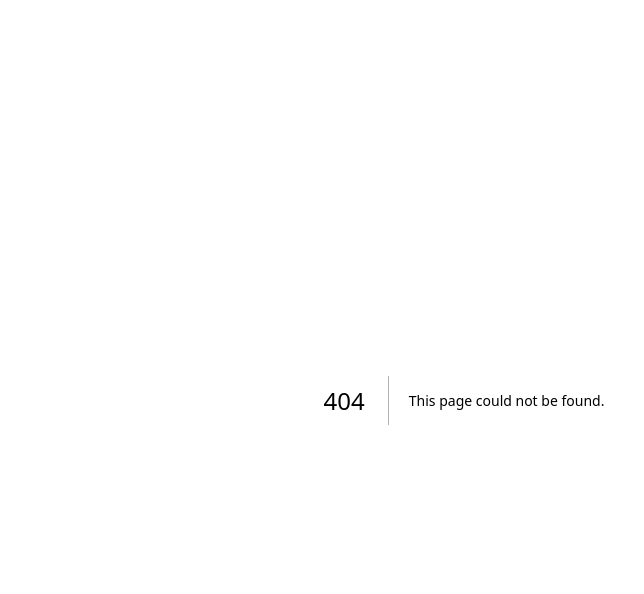
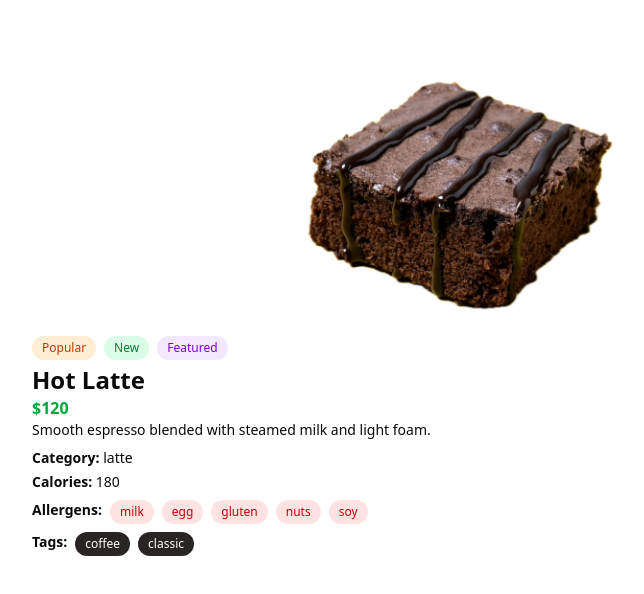
Before and after one commit to furkanarslan1/next-cafe, a Next.js app: page /menu/product/americano in a window 1280 px wide. Before the commit this address had no page. Shown: the top 594 px of the page, without its empty margins (176-820 px from the left). Built offline with nearby package versions, Linux system fonts and the light colour scheme.

Commit message:
feat:add product-detail-page

```diff
--- a/app/(menu)/menu/_components/MenuCategories.tsx
+++ b/app/(menu)/menu/_components/MenuCategories.tsx
@@ -1,5 +1,4 @@
 "use client";
-import { DrinksCategoryType } from "@/types/menu/drinks/drinksType";
 
 import { usePathname, useRouter, useSearchParams } from "next/navigation";
 
--- a/app/(menu)/menu/_components/MenuItems.tsx
+++ b/app/(menu)/menu/_components/MenuItems.tsx
@@ -1,5 +1,6 @@
 import { ProductType } from "@/types/menu/MenuTypes";
 import Image from "next/image";
+import Link from "next/link";
 import React from "react";
 
 interface MenuItemsProps {
@@ -16,14 +17,17 @@ export default function MenuItems({ items }: MenuItemsProps) {
         >
           {/*  IMAGE */}
 
-          <div className="relative h-20 w-20 shrink-0">
+          <Link
+            href={`/menu/product/${item.slug}`}
+            className="relative h-20 w-20 shrink-0"
+          >
             <Image
               src={item.image || "/customer-favorites/brownie.webp"}
               alt={item.title || "drink-image"}
               fill
               className="object-contain"
             />
-          </div>
+          </Link>
           {/*  TITLE & PRICE */}
           <div className="flex flex-col flex-1">
             <div className="flex items-center justify-between w-full">
--- a/app/(menu)/menu/drinks/page.tsx
+++ b/app/(menu)/menu/drinks/page.tsx
@@ -35,9 +35,9 @@ export const drinksCategoriesMock: DrinksCategoryType[] = [
 export const drinksProductsMock: ProductType[] = [
   {
     id: 1,
-    slug: "mocha",
-    title: "mocha",
-    description: "Rich and bold mocha shot",
+    slug: "espresso",
+    title: "Espresso",
+    description: "Rich and bold espresso shot",
     price: 70,
     image: "/customer-favorites/cappuccino.webp",
     mainCategory: "drinks",
@@ -49,9 +49,9 @@ export const drinksProductsMock: ProductType[] = [
   },
   {
     id: 2,
-    slug: "mocha",
-    title: "mocha",
-    description: "mocha with hot water",
+    slug: "americano",
+    title: "Americano",
+    description: "Espresso with hot water",
     price: 80,
     image: "/customer-favorites/mocha.webp",
     mainCategory: "drinks",
@@ -77,7 +77,7 @@ export const drinksProductsMock: ProductType[] = [
   },
   {
     id: 4,
-    slug: "mocha",
+    slug: "iced-mocha",
     title: "Iced mocha",
     description: "Chilled mocha with milk",
     price: 100,
@@ -91,7 +91,7 @@ export const drinksProductsMock: ProductType[] = [
   },
   {
     id: 5,
-    slug: "mocha",
+    slug: "cold-brew",
     title: "Cold Brew",
     description: "Slow brewed cold coffee",
     price: 110,
@@ -105,7 +105,7 @@ export const drinksProductsMock: ProductType[] = [
   },
   {
     id: 6,
-    slug: "mocha",
+    slug: "black-tea",
     title: "Black Tea",
     description: "Classic brewed black tea",
     price: 60,
@@ -119,7 +119,7 @@ export const drinksProductsMock: ProductType[] = [
   },
   {
     id: 7,
-    slug: "mocha",
+    slug: "green-tea",
     title: "Green Tea",
     description: "Light and refreshing green tea",
     price: 65,
@@ -133,7 +133,7 @@ export const drinksProductsMock: ProductType[] = [
   },
   {
     id: 8,
-    slug: "mocha",
+    slug: "iced-tea",
     title: "Iced Tea",
     description: "Freshly brewed iced tea",
     price: 75,
--- a/app/(menu)/menu/layout.tsx
+++ b/app/(menu)/menu/layout.tsx
@@ -1,4 +1,4 @@
-import React from "react";
+import React, { Suspense } from "react";
 import Header from "../../(main)/_components/Header";
 import MenuNavbar from "./_components/MenuNavbar";
 
@@ -13,9 +13,12 @@ export default function MenuLayout({
         <Header />
       </header> */}
       <main className="min-h-screen">{children}</main>
-      <div className="fixed bottom-10 left-0 w-80 mx-auto z-30">
-        <MenuNavbar />
-      </div>
+
+      <Suspense fallback={null}>
+        <div className="fixed bottom-10 left-0 w-80 mx-auto z-30">
+          <MenuNavbar />
+        </div>
+      </Suspense>
     </>
   );
 }
--- /dev/null
+++ b/app/(menu)/menu/product/[slug]/page.tsx
@@ -0,0 +1,128 @@
+import { ProductType } from "@/types/menu/MenuTypes";
+import Image from "next/image";
+import React from "react";
+
+interface ProductDetailPageProps {
+  params: Promise<{
+    slug: string;
+  }>;
+}
+
+export const mockDrinkProduct: ProductType = {
+  id: 201,
+  slug: "hot-latte",
+  title: "Hot Latte",
+  description: "Smooth espresso blended with steamed milk and light foam.",
+  price: 120,
+  image: "/customer-favorites/brownie.webp",
+
+  mainCategory: "drinks",
+  drinkTemperature: "hot",
+  mealType: undefined,
+  dessertType: undefined,
+  category: "latte",
+
+  isActive: true,
+  createdAt: "2026-02-11",
+
+  displayOrder: 1,
+
+  isFeatured: true,
+  isNew: true,
+  isPopular: true,
+  isOutOfStock: false,
+
+  calories: 180,
+  allergens: ["milk", "egg", "gluten", "nuts", "soy"],
+  tags: ["coffee", "classic"],
+};
+
+export default async function ProductDetailPage({
+  params,
+}: ProductDetailPageProps) {
+  const { slug } = await params;
+  return (
+    <div className="max-w-4xl mx-auto p-4">
+      <div className="relative h-[40vh] w-full">
+        <Image
+          src={mockDrinkProduct.image || "/next-cafe-hero.webp"}
+          alt={mockDrinkProduct.title}
+          fill
+          className="object-contain"
+        />
+      </div>
+      <div className="space-y-2">
+        <div className="space-y-1">
+          {/* BADGES */}
+          <div className="flex gap-2">
+            {mockDrinkProduct.isPopular && (
+              <span className="bg-orange-100 text-orange-700 text-xs font-medium px-2.5 py-1 rounded-full">
+                Popular
+              </span>
+            )}
+            {mockDrinkProduct.isNew && (
+              <span className="bg-green-100 text-green-700 text-xs font-medium px-2.5 py-1 rounded-full">
+                New
+              </span>
+            )}
+            {mockDrinkProduct.isFeatured && (
+              <span className="bg-purple-100 text-purple-700 text-xs font-medium px-2.5 py-1 rounded-full">
+                Featured
+              </span>
+            )}
+          </div>
+
+          <div className="spacey-1">
+            {/* TITLE */}
+            <h1 className="font-bold text-2xl ">{mockDrinkProduct.title}</h1>
+            {/* PRICE */}
+            <p className="font-bold text-green-600">
+              ${mockDrinkProduct.price}
+            </p>
+            {/* DESC */}
+            <p className="text-sm">{mockDrinkProduct.description}</p>
+          </div>
+        </div>
+        <div className="space-y-1">
+          <p className="text-sm  ">
+            <span className="font-bold">Category: </span>
+            {mockDrinkProduct.category}
+          </p>
+          <p className="text-sm">
+            <span className="font-bold">Calories:</span>{" "}
+            {mockDrinkProduct.calories}
+          </p>
+          {/* Allergens */}
+          <div className="text-sm flex items-center gap-2">
+            <span className="font-bold">Allergens:</span>
+            <div className="flex flex-wrap gap-2 mt-1">
+              {mockDrinkProduct.allergens?.map((allergen, i) => (
+                <span
+                  key={i}
+                  className="bg-red-100 text-red-700 text-xs font-medium px-2.5 py-1 rounded-full"
+                >
+                  {allergen}
+                </span>
+              ))}
+            </div>
+          </div>
+
+          {/* Tags */}
+          <div className="text-sm flex items-center gap-2">
+            <span className="font-bold">Tags:</span>
+            <div className="flex flex-wrap gap-2 mt-1">
+              {mockDrinkProduct.tags?.map((tag, i) => (
+                <span
+                  key={i}
+                  className="bg-stone-800 text-white text-xs font-medium px-2.5 py-1 rounded-full"
+                >
+                  {tag}
+                </span>
+              ))}
+            </div>
+          </div>
+        </div>
+      </div>
+    </div>
+  );
+}
```
